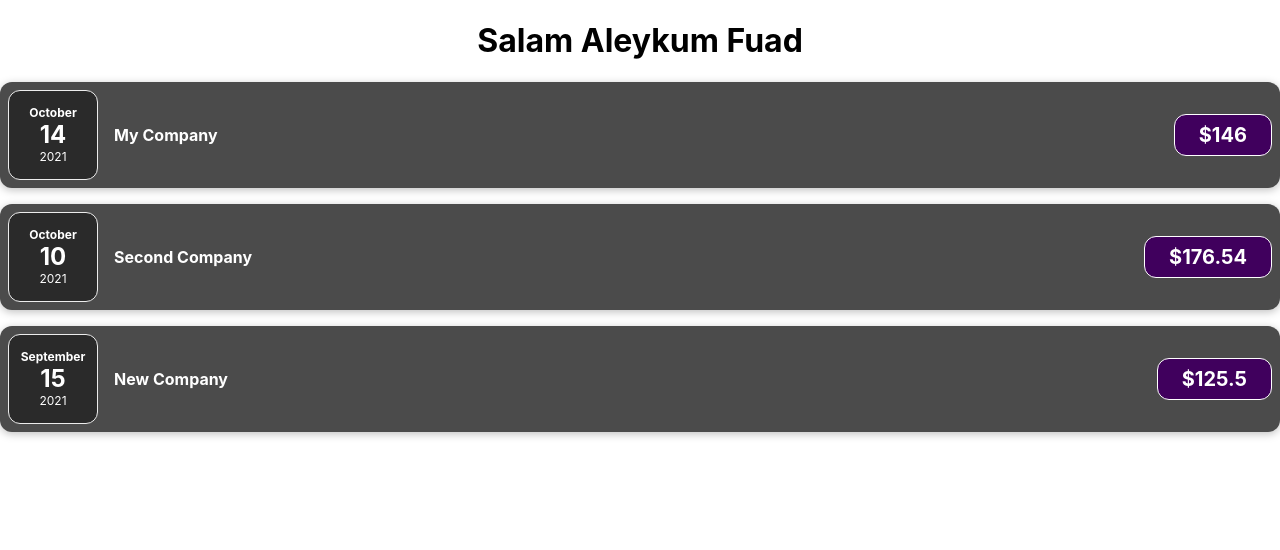
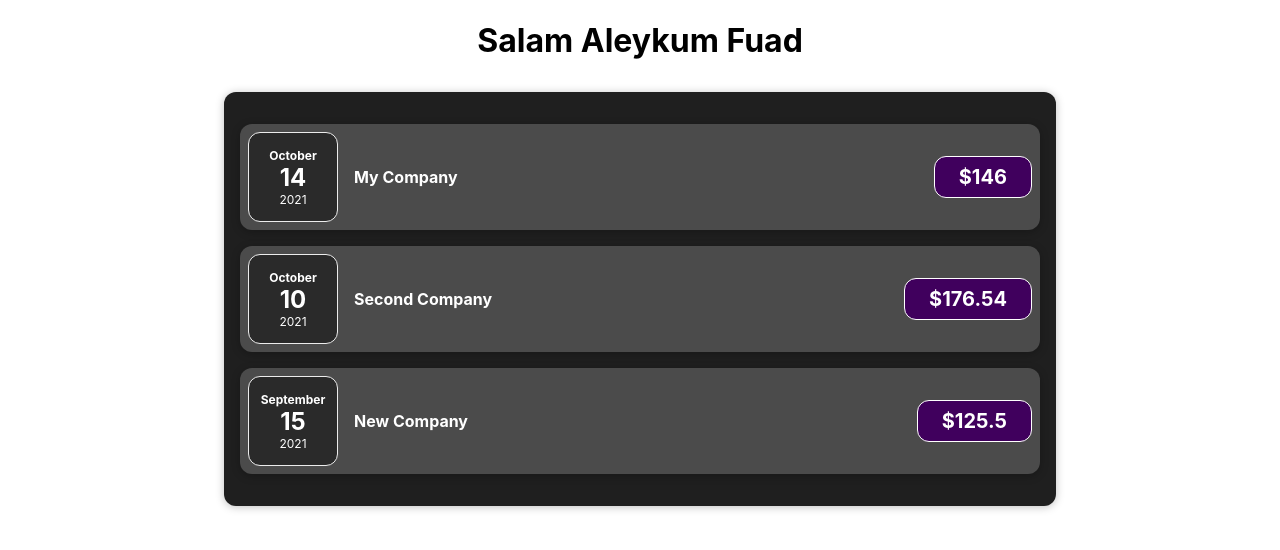
Before and after one commit to fuadsuleyman/react_evelution, a React (Create React App) app: page / in a window 1280 px wide. Shown: the top 550 px of the page. Built offline with nearby package versions, Linux system fonts and the light colour scheme.

Commit message:
create new component and pass date from app.js

```diff
--- a/src/App.js
+++ b/src/App.js
@@ -1,6 +1,5 @@
 import './App.css';
-import Greet from './Components/Greet';
-import Welcome from './Components/Welcome';
+import Greets from './Components/Greets';
 
 function App() {
   const data = [
@@ -28,15 +27,7 @@ function App() {
   return (
     <div className="App">
       <h1>Salam Aleykum Fuad</h1>
-      <Greet  title={data[0].title}
-              price={data[0].price}
-              date={data[0].date} />
-      <Greet  title={data[1].title}
-              price={data[1].price}
-              date={data[1].date} />
-      <Greet  title={data[2].title}
-              price={data[2].price}
-              date={data[2].date} />
+      <Greets myData = {data}/>
     </div>
   );
 }
--- /dev/null
+++ b/src/Components/Greets.css
@@ -0,0 +1,9 @@
+.expenses{
+    padding: 1rem;
+    background-color: rgb(31, 31, 31);
+    margin: 2rem auto;
+    width: 50rem;
+    max-width: 95%;
+    border-radius: 12px;
+    box-shadow: 0 1px 8px rgba(0, 0, 0, 0.25);
+}
--- /dev/null
+++ b/src/Components/Greets.js
@@ -0,0 +1,21 @@
+import Greet from './Greet';
+import './Greets.css';
+
+const Greets = (props) => {
+
+    return (
+        <div className="expenses">
+            <Greet  title={props.myData[0].title}
+                    price={props.myData[0].price}
+                    date={props.myData[0].date} />
+            <Greet  title={props.myData[1].title}
+                    price={props.myData[1].price}
+                    date={props.myData[1].date} />
+            <Greet  title={props.myData[2].title}
+                    price={props.myData[2].price}
+                    date={props.myData[2].date} />
+        </div>
+    )
+}
+
+export default Greets;
```
